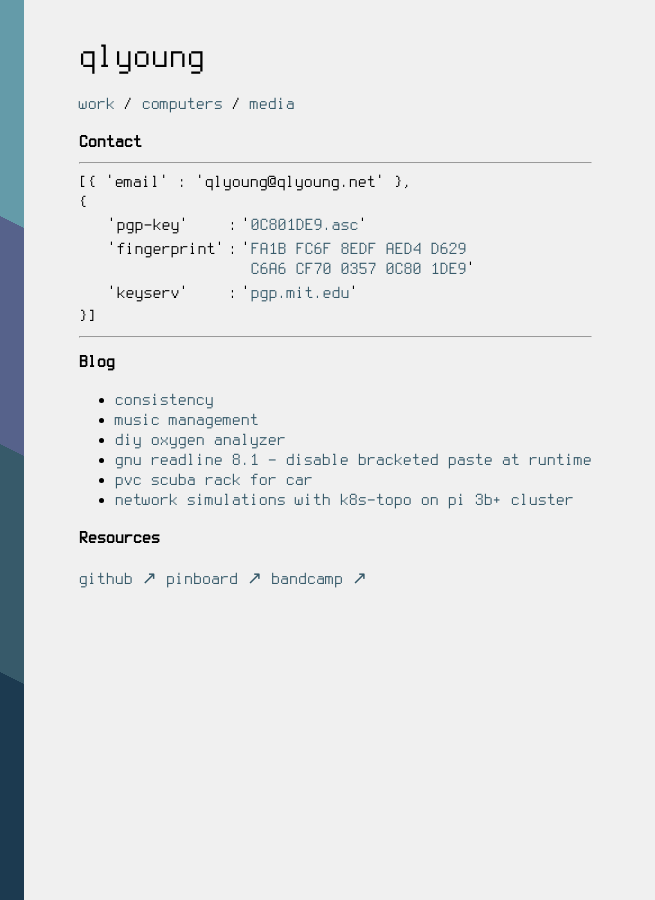
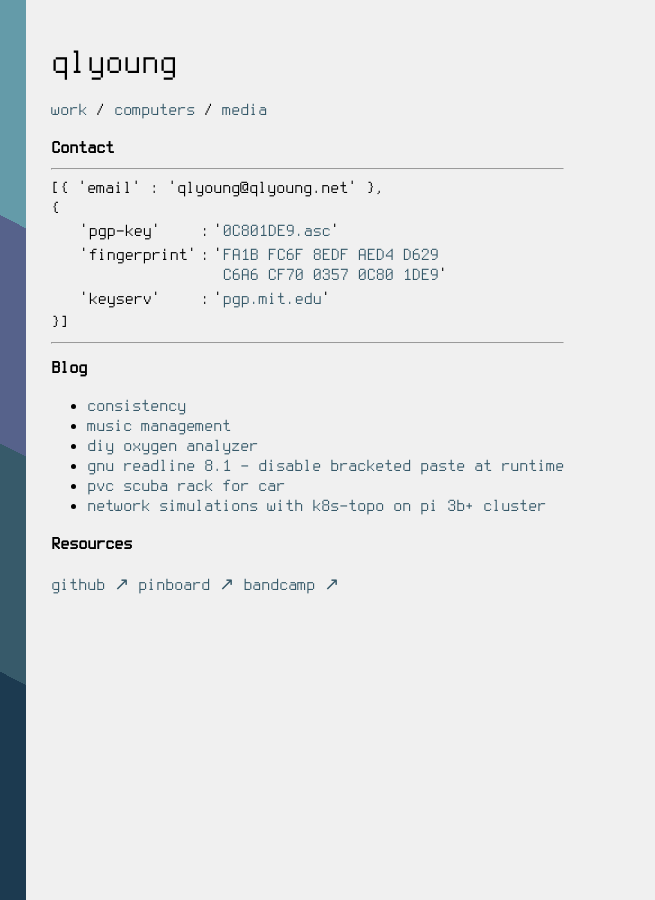
Before and after one commit to qlyoung/qlyoung.github.io, a Jekyll site: the page built from index.html, in a window 1280 px wide. Shown: the whole page, without its empty margins (0-655 px from the left). Built offline with Jekyll 4.4.1, drawn with Linux system fonts in a browser that asks for light colours.

Commit message:
switch px and ex to viewport units
Signed-off-by: Quentin Young <qlyoung@qlyoung.net>

```diff
--- a/css/main.css
+++ b/css/main.css
@@ -1,6 +1,6 @@
 body {
   font-family: "Terminus", sans-serif;
-  margin: 5ex 10ex;
+  margin: 5vh 4vw;
   background: #f0f0f0;
   font-size: 2vh;
 }
@@ -56,7 +56,7 @@ td {
   position: fixed;
   left: 0;
   top: 0;
-  width: 3ex;
+  width: 2vw;
   height: 100vh;
   background: linear-gradient(
     27deg,
--- a/css/post.css
+++ b/css/post.css
@@ -4,6 +4,6 @@ body {
 
 @media screen and (max-width: 767px) {
   body {
-    margin: 10px;
+    margin: 3vw;
   }
 }
```
